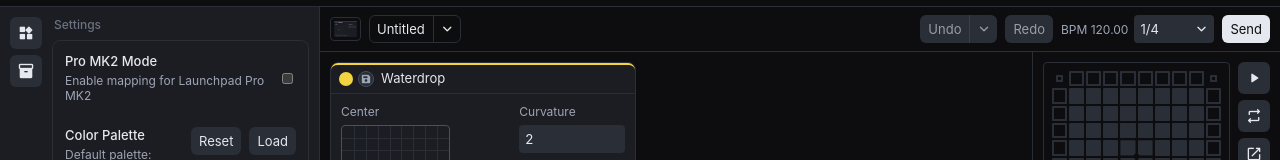
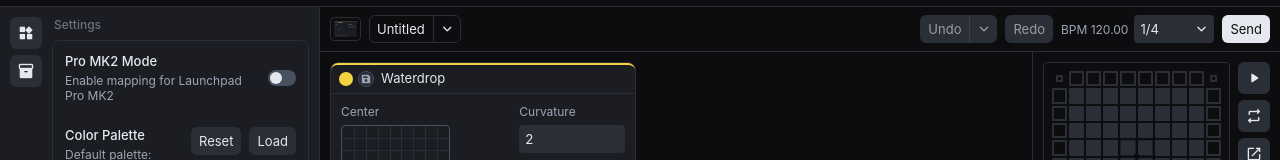
Before and after one commit to sihyunlts/compass, a Svelte app: page / in a window 1280 px wide. Both pictures are taken after a click on the button "settings". Shown: the part 254-414 px from the top of the page. Built offline with nearby package versions, Linux system fonts and the light colour scheme.

Commit message:
feat(settings): replace Pro MK2 checkbox with switch
Replace the browser checkbox for Pro MK2 mode with a reusable accessible switch. Keep the setting state controlled by the existing editor flow and use motion only for the visual thumb response.

AI-authored: Codex assisted with this change.

```diff
--- a/src/renderer/components/browser/SidebarSettingsPage.svelte
+++ b/src/renderer/components/browser/SidebarSettingsPage.svelte
@@ -1,5 +1,6 @@
 <script lang="ts">
   import Button from '../primitives/Button.svelte';
+  import Switch from '../primitives/Switch.svelte';
 
   let {
     launchpadMk2Enabled,
@@ -60,14 +61,11 @@
           <span class="sidebar-settings-label">Pro MK2 Mode</span>
           <span class="sidebar-settings-description">Enable mapping for Launchpad Pro MK2</span>
         </div>
-        <input
+        <Switch
           id="launchpad-model-mk2"
-          type="checkbox"
           checked={launchpadMk2Enabled}
-          onchange={(event) => {
-            const target = event.currentTarget as HTMLInputElement;
-            onLaunchpadModelToggle(target.checked);
-          }}
+          label="Pro MK2 Mode"
+          onCheckedChange={onLaunchpadModelToggle}
         />
       </div>
 
@@ -211,7 +209,7 @@
     gap: var(--gap-8);
   }
 
-  .sidebar-settings-row > input[type='checkbox'],
+  .sidebar-settings-row > :global(.switch),
   .sidebar-settings-row > :global(.button) {
     align-self: center;
   }
--- /dev/null
+++ b/src/renderer/components/primitives/Switch.svelte
@@ -0,0 +1,89 @@
+<svelte:options runes={true} />
+
+<script lang="ts">
+  import { Spring } from 'svelte/motion';
+
+  let {
+    id,
+    checked,
+    label,
+    disabled = false,
+    class: className = '',
+    onCheckedChange,
+  } = $props<{
+    id?: string;
+    checked: boolean;
+    label: string;
+    disabled?: boolean;
+    class?: string;
+    onCheckedChange: (checked: boolean) => void;
+  }>();
+
+  const rootClass = $derived(`switch ${className}`.trim());
+  const thumbX = Spring.of(
+    () => checked ? 12 : 0,
+    {
+      stiffness: 0.2,
+      damping: 1,
+    },
+  );
+</script>
+
+<button
+  {id}
+  class={rootClass}
+  class:is-checked={checked}
+  type="button"
+  role="switch"
+  aria-label={label}
+  aria-checked={checked}
+  {disabled}
+  onclick={() => onCheckedChange(!checked)}
+>
+  <span
+    class="switch-thumb"
+    aria-hidden="true"
+    style:transform={`translateX(${thumbX.current}px)`}
+  ></span>
+</button>
+
+<style lang="scss">
+  .switch {
+    position: relative;
+    flex: 0 0 auto;
+    width: 1.75rem;
+    height: var(--gap-16);
+    padding: 0;
+    border: 0;
+    border-radius: var(--radius-round);
+    background: var(--neutral-40);
+    cursor: pointer;
+    transition: background-color 200ms ease;
+    -webkit-app-region: no-drag;
+
+    &.is-checked {
+      background: var(--neutral-90);
+
+      .switch-thumb {
+        background: var(--neutral-10);
+      }
+    }
+
+    &:disabled {
+      cursor: default;
+      opacity: 0.6;
+    }
+  }
+
+  .switch-thumb {
+    position: absolute;
+    top: var(--gap-2);
+    left: var(--gap-2);
+    width: var(--gap-12);
+    height: var(--gap-12);
+    border-radius: var(--radius-round);
+    background: var(--neutral-90);
+    pointer-events: none;
+    transition: background-color 200ms ease;
+  }
+</style>
```
